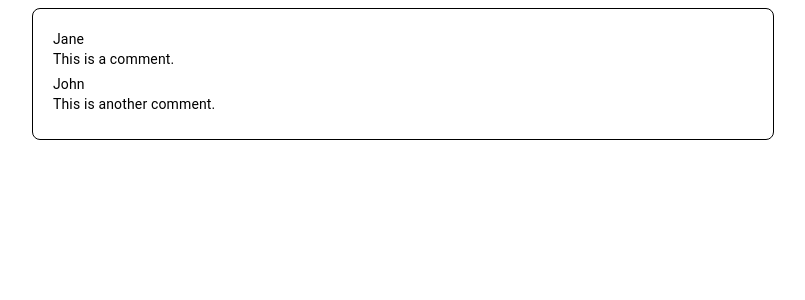
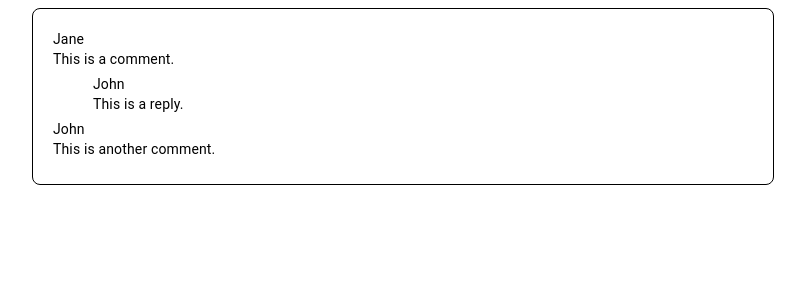
Before and after one commit to acelowder/react-material-comments, a React (Vite) app: page / in a window 1280 px wide. Shown: the top 300 px of the page, without its empty margins (237-1042 px from the left). Built offline with nearby package versions, Linux system fonts and the light colour scheme.

Commit message:
Add replies

```diff
--- /dev/null
+++ b/src/components/Comment.css
@@ -0,0 +1,6 @@
+.comment {
+}
+
+.reply {
+	margin-left: 40px;
+}
--- a/src/components/Comment.jsx
+++ b/src/components/Comment.jsx
@@ -1,14 +1,21 @@
 import { Typography } from '@mui/material';
+import './Comment.css';
 
 export default function Comment({ comment }) {
-	console.log(comment.created);
-
 	return (
 		<>
-			<Typography variant="body2">{comment.author}</Typography>
-			<Typography variant="body2" gutterBottom={true}>
-				{comment.text}
-			</Typography>
+			<div className="comment">
+				<Typography variant="body2">{comment.author}</Typography>
+				<Typography variant="body2" gutterBottom={true}>
+					{comment.text}
+				</Typography>
+			</div>
+			{comment.replies &&
+				comment.replies.map((reply) => (
+					<div className="reply">
+						<Comment key={reply.id} comment={reply} />
+					</div>
+				))}
 		</>
 	);
 }
```
